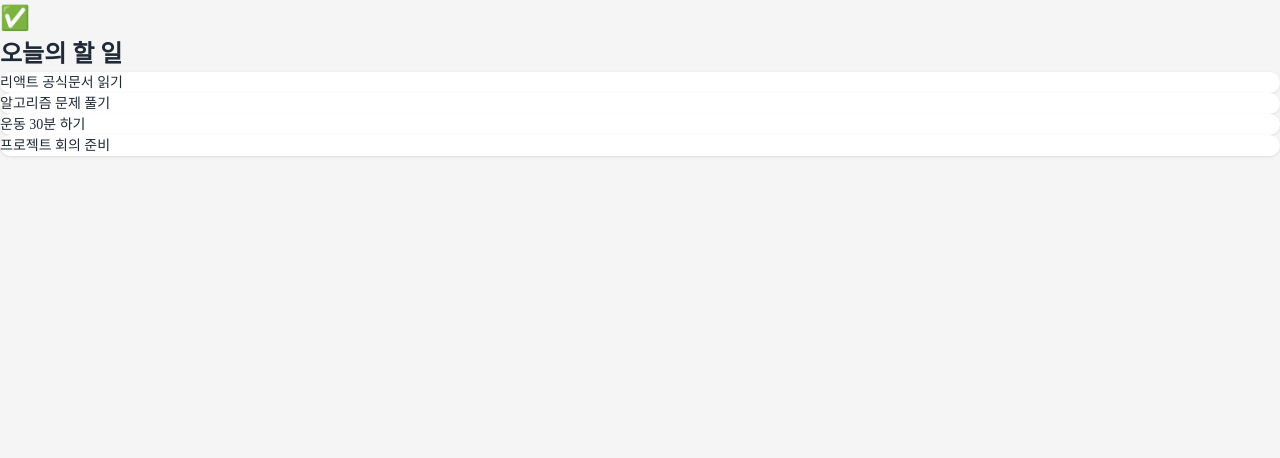
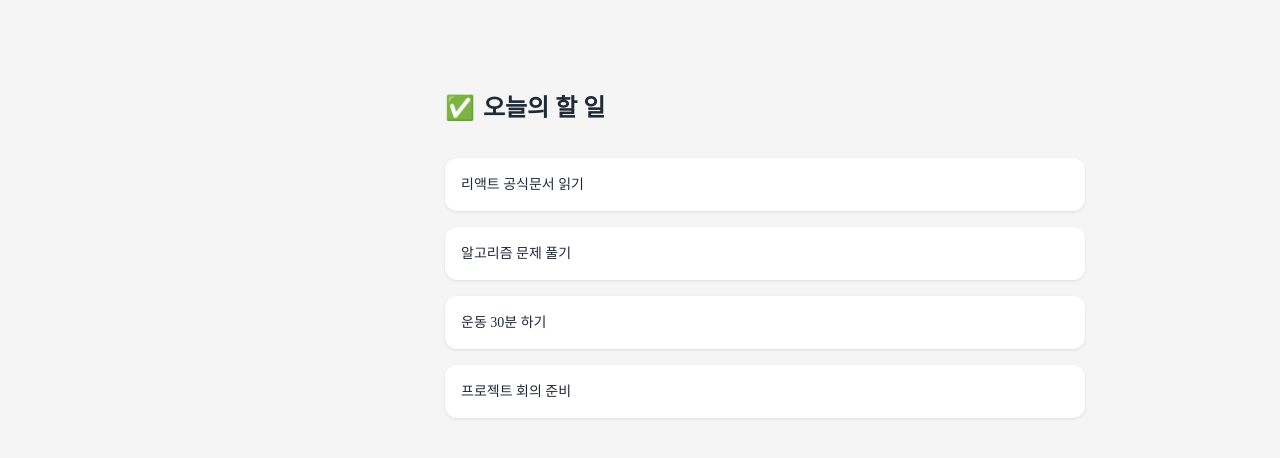
Before and after one commit to IT-Cotato/13th-Frontend-Assignment, a React (Vite) app: page / in a window 1280 px wide. Shown: the top 458 px of the page. Built offline with nearby package versions, Linux system fonts and the light colour scheme.

Commit message:
build: tailwindcss version change, vite to v6

```diff
--- a/src/App.css
+++ /dev/null
@@ -1,23 +0,0 @@
-/* reset */
-* {
-  margin: 0;
-  padding: 0;
-  box-sizing: border-box;
-}
-
-/* base */
-html,
-body,
-#root {
-  height: 100%;
-  background-color: #f5f5f5;
-}
-
-body {
-  font-family: Pretendard', sans-serif;
-}
-
-/* layout */
-.main-content {
-  padding-top: 120px; /* 헤더 고정 높이 */
-}
--- a/src/index.css
+++ b/src/index.css
@@ -1,6 +1,4 @@
-@tailwind base;
-@tailwind components;
-@tailwind utilities;
+@import "tailwindcss";
 
 html,
 body,
```
Also changed, not shown: package.json (+4 -3 lines), 1 other file (tests, documents, lock files or other folders).
